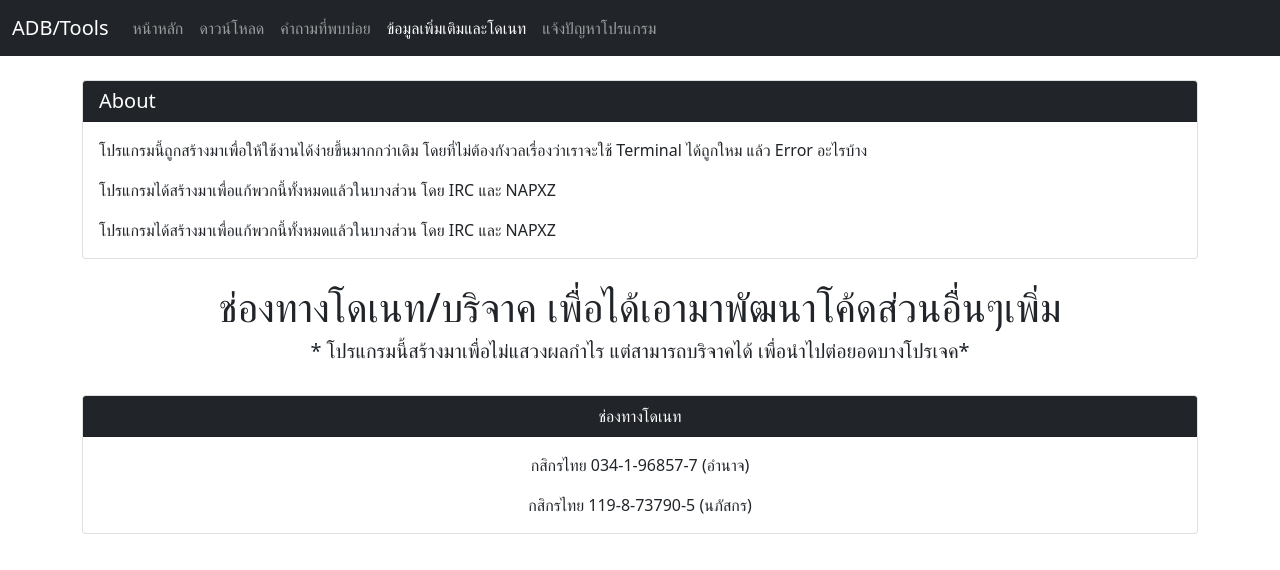
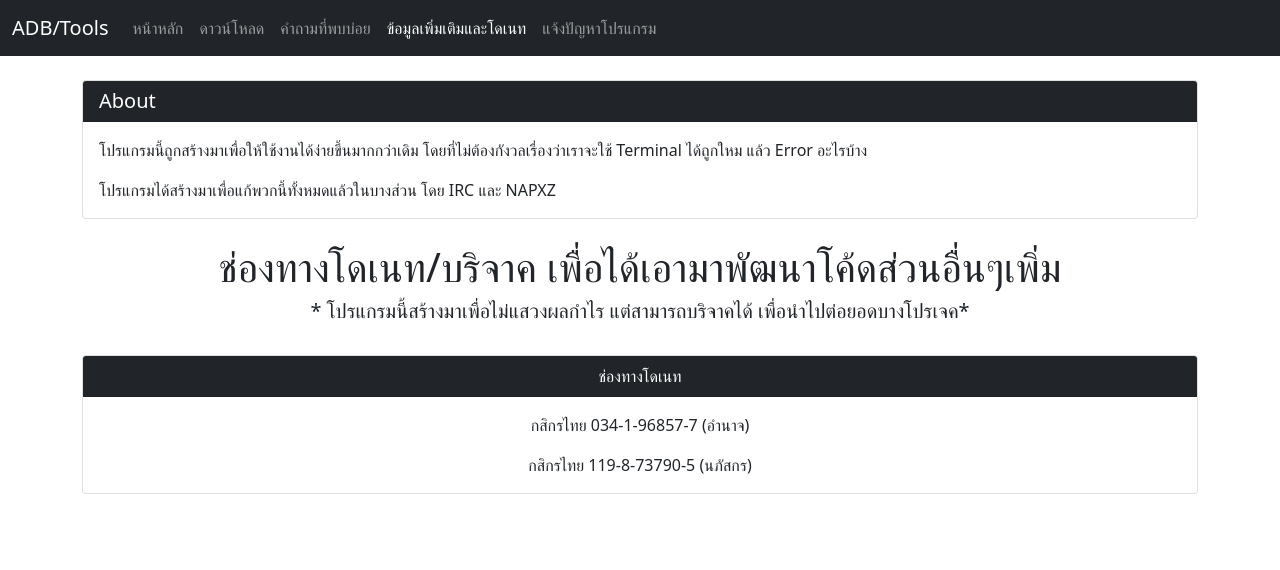
Before and after one commit to c0d3m4st3rr/website-ADB-Tools, a plain HTML site: page about.html in a window 1280 px wide. Drawn offline with nearby package versions, Linux system fonts and the light colour scheme.

Commit message:
Update about.html

```diff
--- a/about.html
+++ b/about.html
@@ -61,7 +61,6 @@
                     <div class="card-body">
                       <p class="card-text">โปรแกรมนี้ถูกสร้างมาเพื่อให้ใช้งานได้ง่ายขึ้นมากกว่าเดิม โดยที่ไม่ต้องกังวลเรื่องว่าเราจะใช้ Terminal ได้ถูกใหม แล้ว Error อะไรบ้าง</p>
                       <p class="card-text">โปรแกรมได้สร้างมาเพื่อแก้พวกนี้ทั้งหมดแล้วในบางส่วน โดย IRC และ NAPXZ</p>
-                      <p class="card-text">โปรแกรมได้สร้างมาเพื่อแก้พวกนี้ทั้งหมดแล้วในบางส่วน โดย IRC และ NAPXZ</p>
                     </div>
                   </div>
 
```
